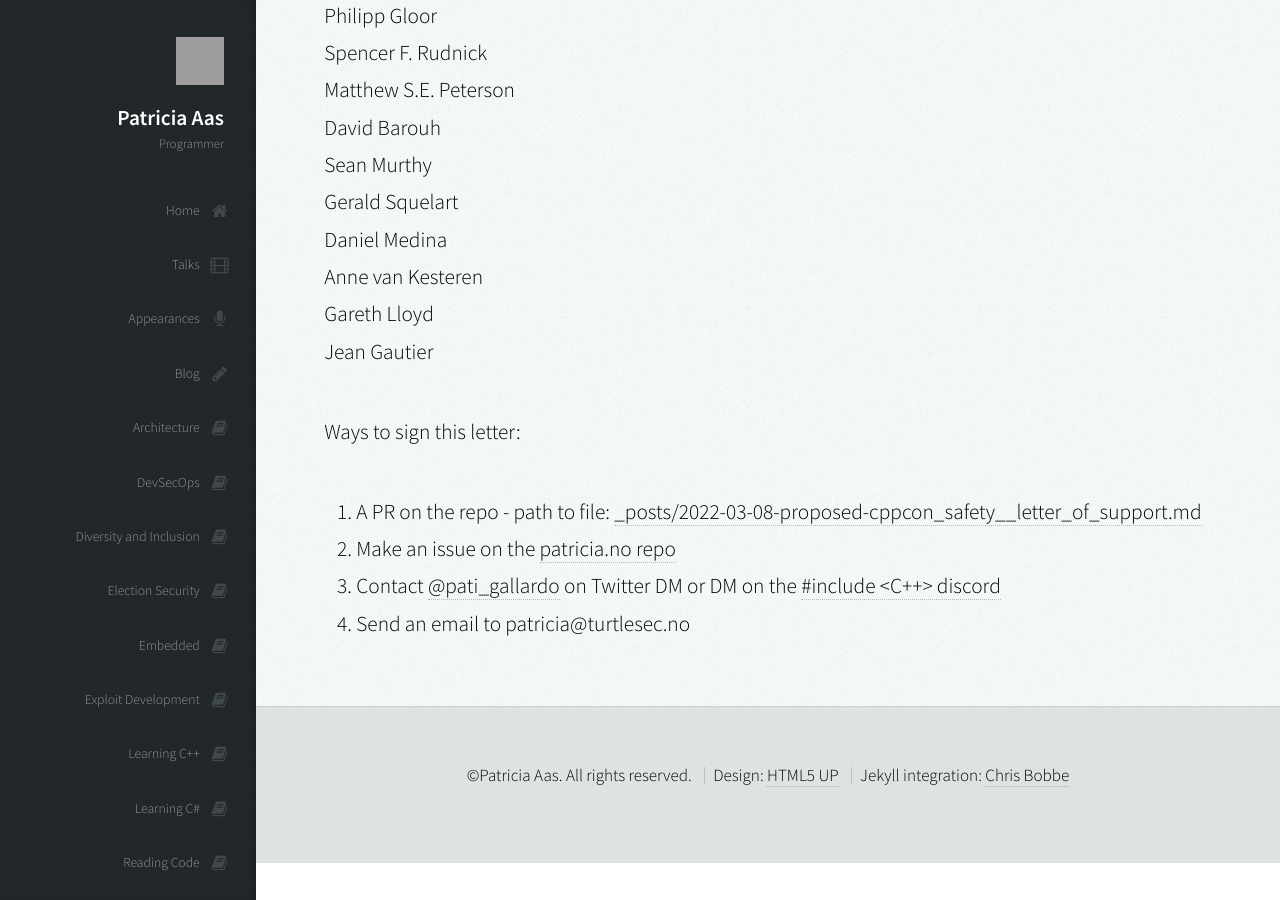
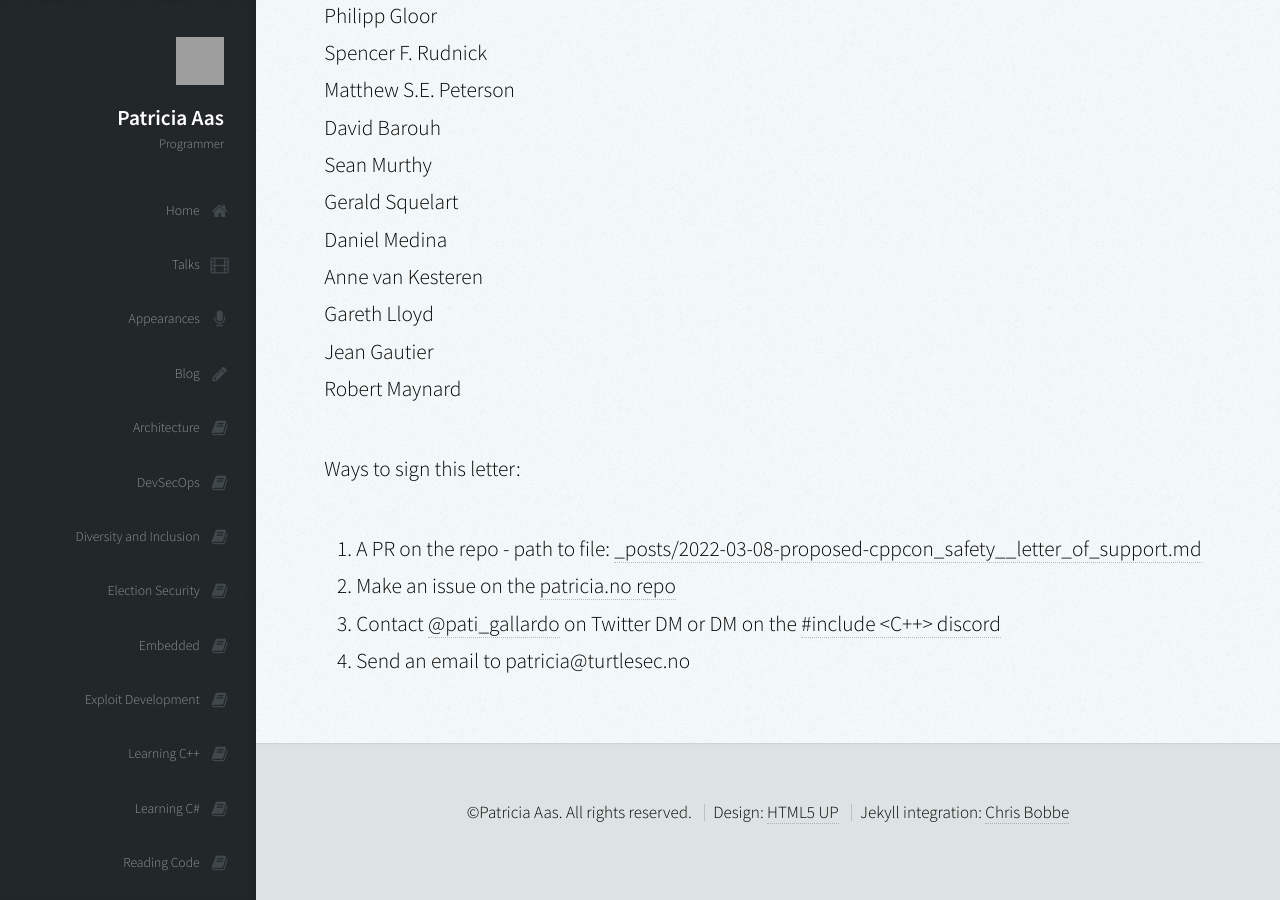
Before and after one commit to patricia-gallardo/patricia-gallardo.github.io, a Jekyll site: the page built from _posts/2022-03-08-proposed-cppcon_safety__letter_of_support.md, in a window 1280 px wide and 900 px high, scrolled down 9778 px. Built offline with Jekyll 4.4.1, drawn with Linux system fonts in a browser that asks for light colours; nearby versions of some CDN libraries; grey boxes are pictures that could not be loaded.

Commit message:
Update 2022-03-08-proposed-cppcon_safety__letter_of_support.md

```diff
--- a/_posts/2022-03-08-proposed-cppcon_safety__letter_of_support.md
+++ b/_posts/2022-03-08-proposed-cppcon_safety__letter_of_support.md
@@ -270,6 +270,7 @@ Daniel Medina <br>
 Anne van Kesteren <br>
 Gareth Lloyd <br>
 Jean Gautier <br>
+Robert Maynard <br>
 
 
 Ways to sign this letter:
```
